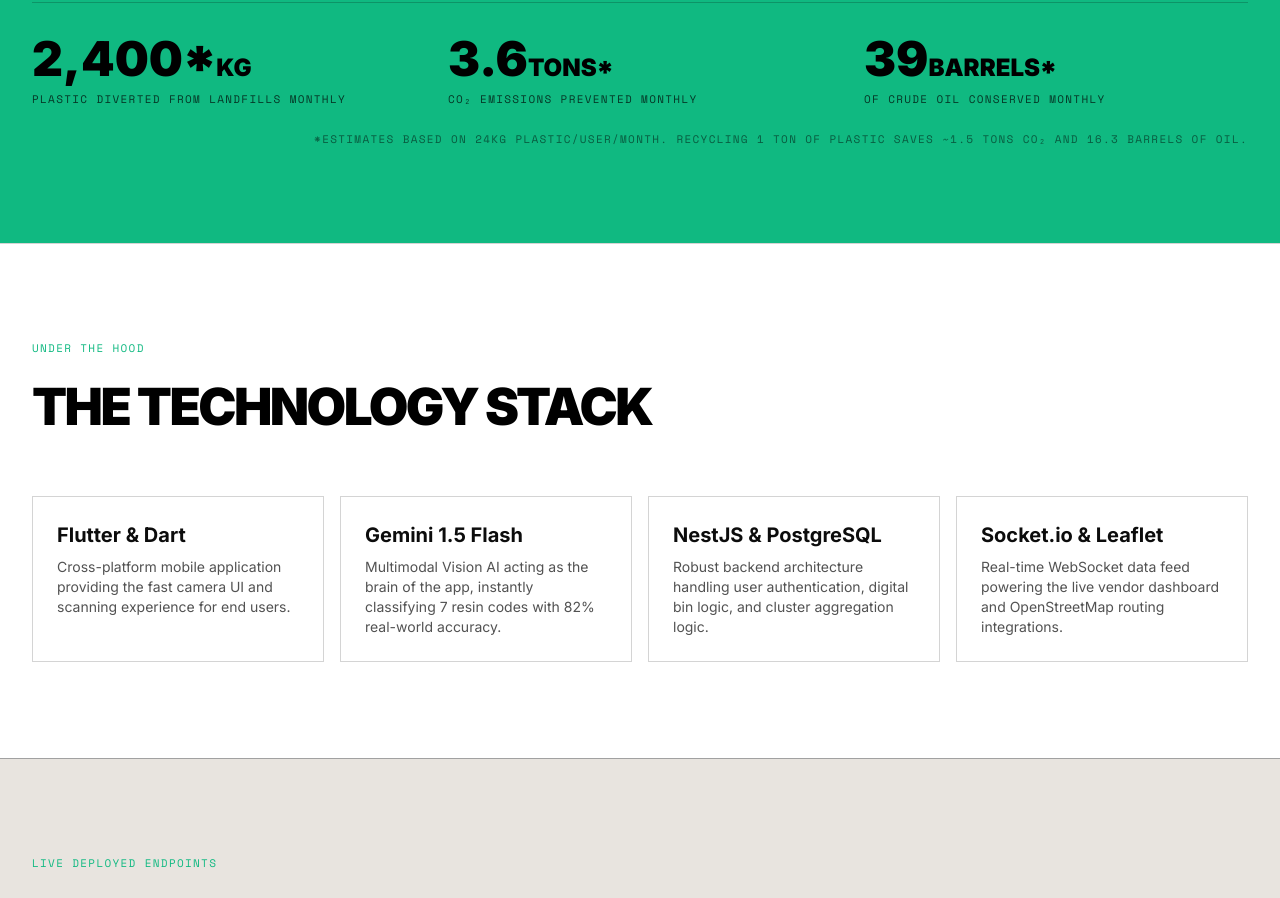
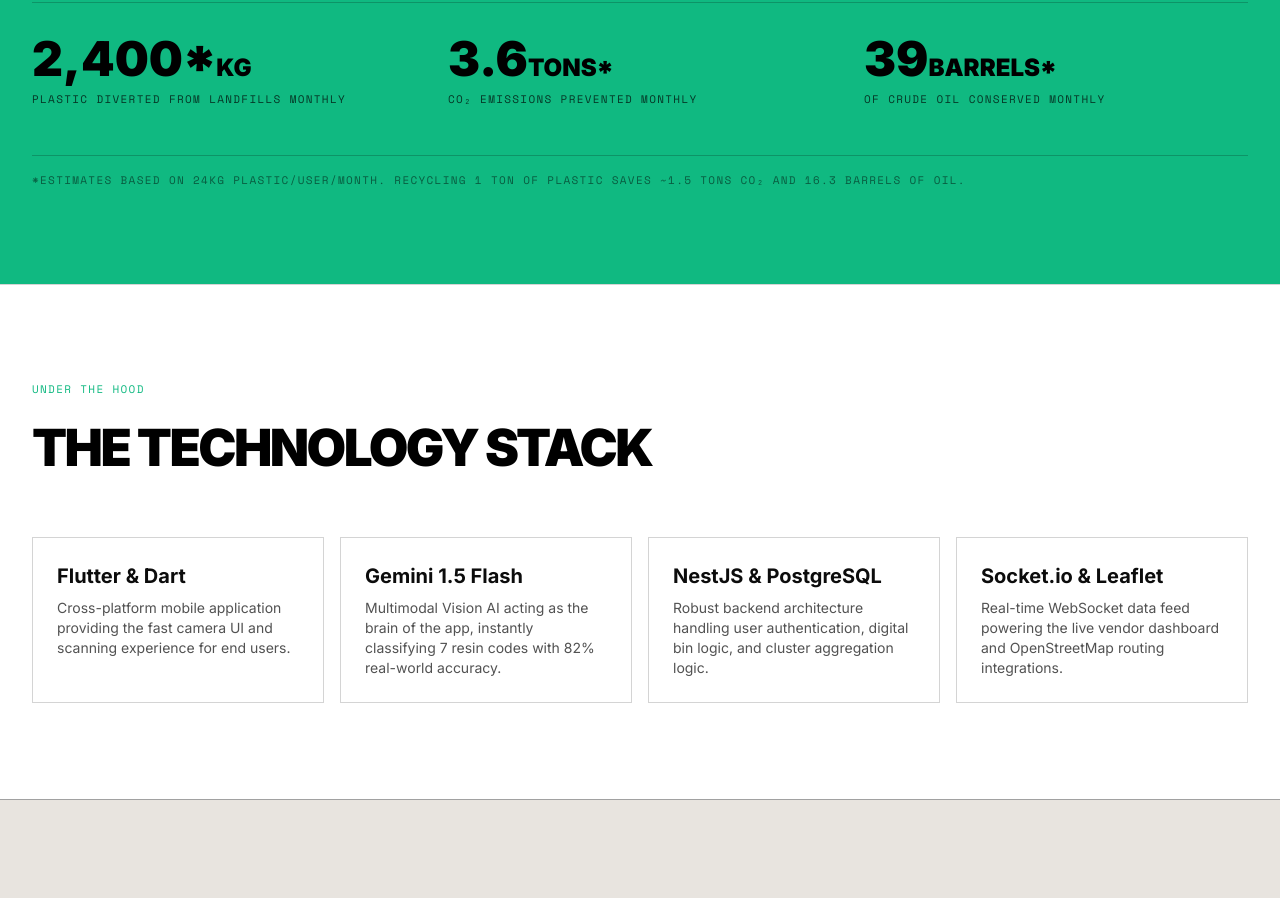
Before and after one commit to Cherie05/nirvaha-ai, a Next.js app in the folder src/landing/: page / in a window 1280 px wide. Shown: the part 4720-5618 px from the top of the page. Built offline with nearby package versions, Linux system fonts and the light colour scheme.

Commit message:
Align impact disclaimer left and add subtle top border to fit section style better

```diff
--- a/src/landing/components/ImpactSection.tsx
+++ b/src/landing/components/ImpactSection.tsx
@@ -25,7 +25,7 @@
           </div>
         </div>
 
-        <div className="mt-6 text-right">
+        <div className="mt-12 pt-4 border-t border-black/20 text-left">
           <p className="font-mono-label text-black/50 text-[10px]">*ESTIMATES BASED ON 24KG PLASTIC/USER/MONTH. RECYCLING 1 TON OF PLASTIC SAVES ~1.5 TONS CO₂ AND 16.3 BARRELS OF OIL.</p>
         </div>
       </div>
```
